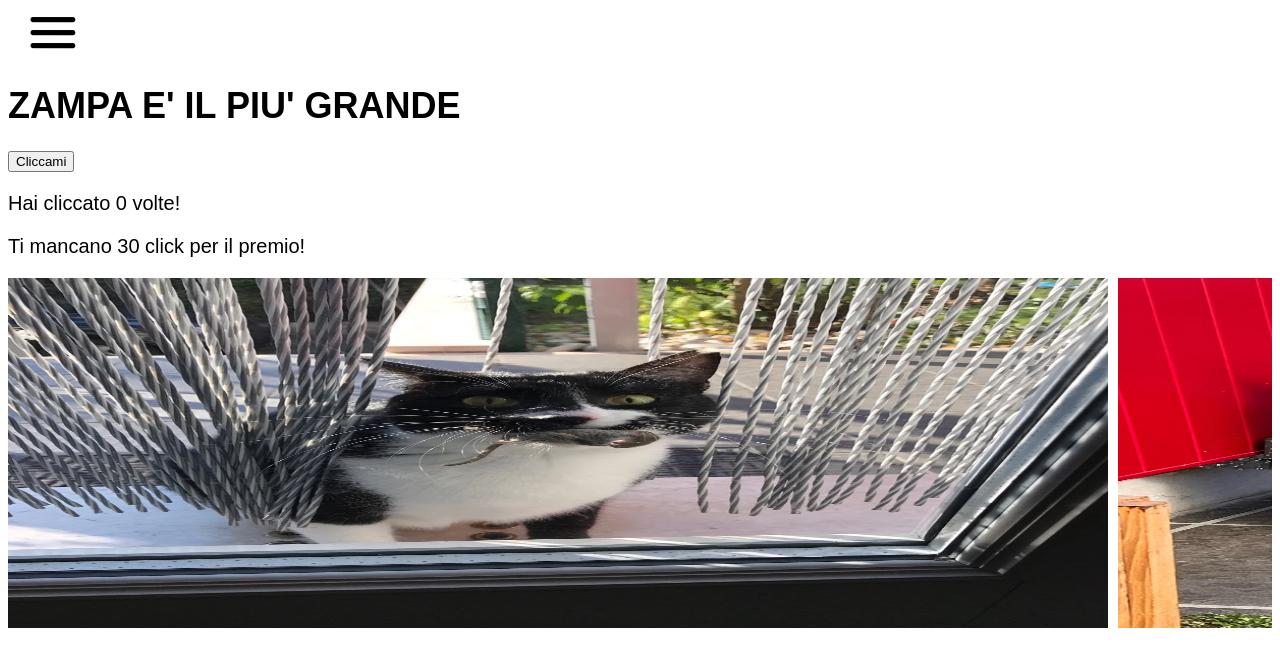
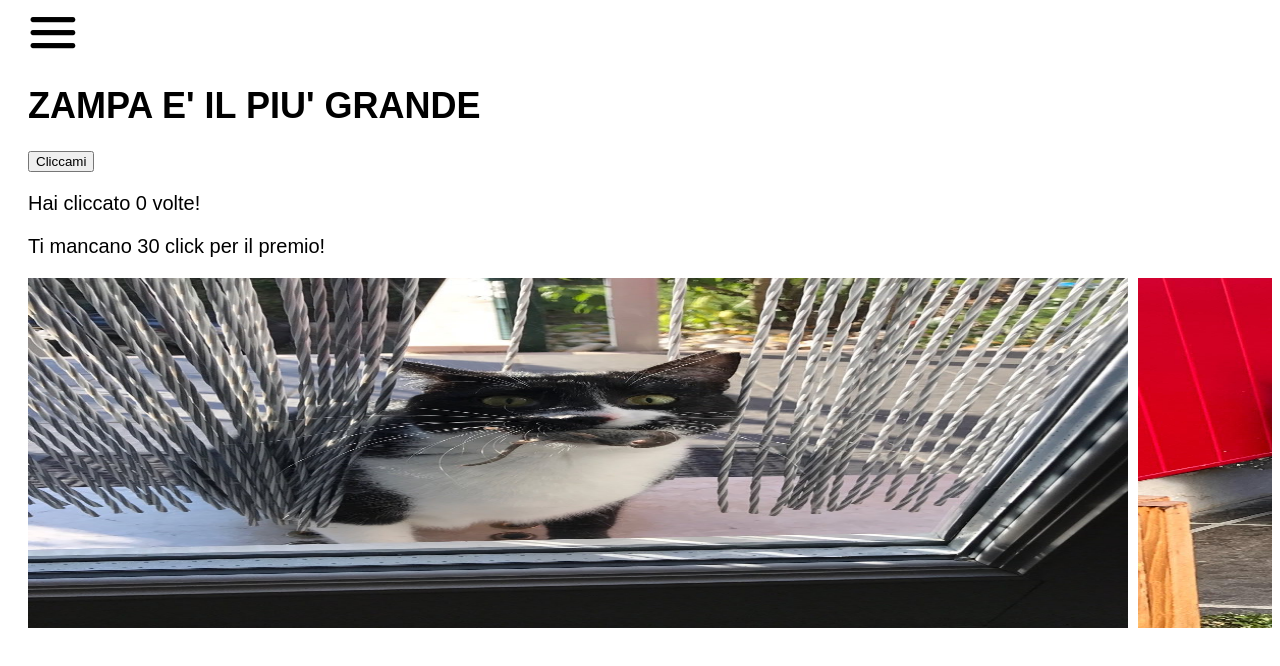
Before and after one commit to zampfia/zampfia.github.io, a Next.js app: page / in a window 1280 px wide. Shown: the top 666 px of the page. Built offline with nearby package versions, Linux system fonts and the light colour scheme.

Commit message:
Added padding/margin on pages for nicer look
[skip ci]

```diff
--- a/app/imgContainer.js
+++ b/app/imgContainer.js
@@ -33,7 +33,7 @@ const getRandomImage = () => {
 
   return (
     <div>
-      <button onClick={handleClick}>Cliccami</button>
+      <button className="button" onClick={handleClick}>Cliccami</button>
       <p className="label">Hai cliccato {clickCount} volte!</p>
       <p className="label">Ti mancano {30 - clickCount} click per il premio!</p>
       {randomImage && <img src={randomImage} alt="Random Image" />}
--- a/app/styles/page.css
+++ b/app/styles/page.css
@@ -1,10 +1,16 @@
 .label {
     font-family: Oswald, sans-serif;
     font-size: 20px;
+    padding-left: 20px;
 }
 
 .title {
     font-family: Oswald, sans-serif;
     font-size: 36px;
     font-weight: bold;
+    padding-left: 20px;
 }
+
+.button {
+    margin-left: 20px;
+}
--- a/app/styles/scrollingImages.css
+++ b/app/styles/scrollingImages.css
@@ -1,7 +1,8 @@
 .container {
-    width: 100%;
+    width: 100% - 20px;
     overflow-x: scroll;
     white-space: nowrap;
+    margin-left: 20px;
 }
 
 .images {
```
